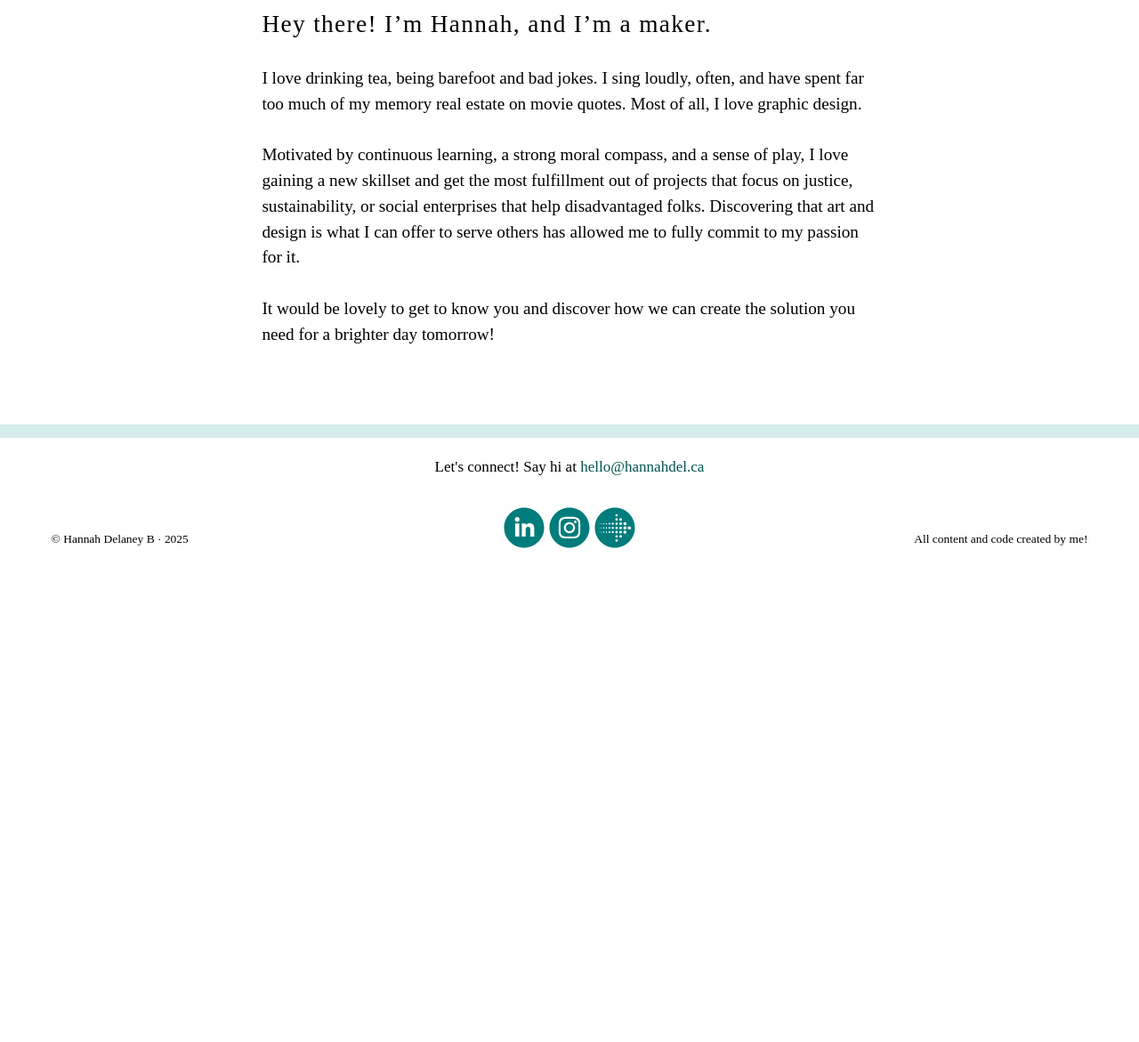
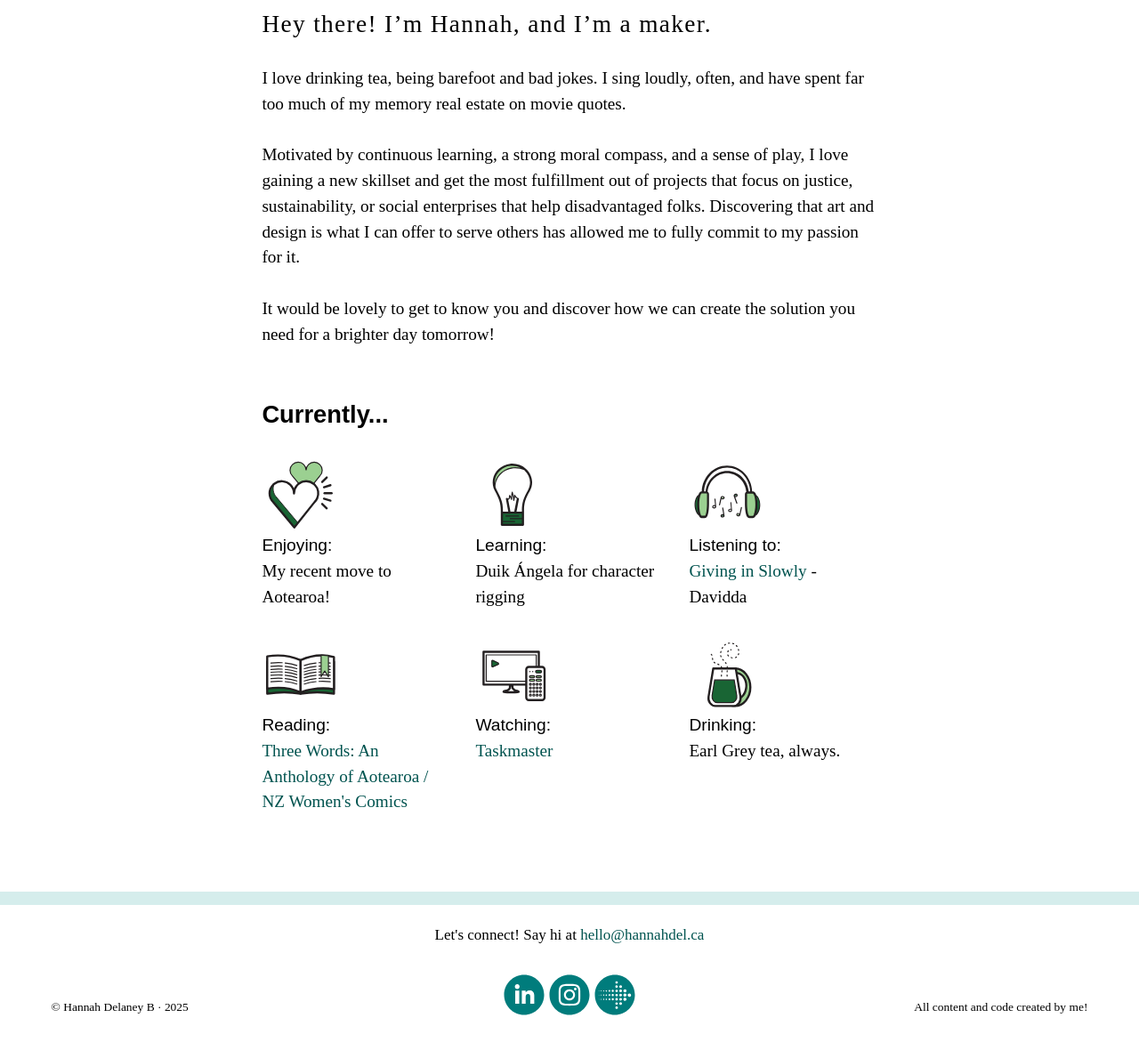
Before and after one commit to HannahDelaney/portfolio-site-2020, a Jekyll site: the page built from about.html, in a window 1280 px wide and 1400 px high, scrolled down 552 px. Shown: the part 229-1400 px from the top of the window at 89% size. Built offline with Jekyll 4.4.1, drawn with Linux system fonts in a browser that asks for light colours; some web fonts are replaced; before the commit the page ends 1427 px from its top, so only the background shows below that.

Commit message:
Add new icon section to about me page

```diff
--- a/about.html
+++ b/about.html
@@ -5,16 +5,63 @@ seo-description: Hannah - that’s me - is passionate about the fact that she ge
 display-img: /images/about-test.jpg
 ---
 
-<div class="tight-para gutter-2 pad-b-2">
-  <div class="pad-t-2">
+<div class="tight-para gutter pad-b-2">
+  <div class="pad-t-2 gutter">
     <h1>About Me.</h1>
     <div class="push">
       <img class="img-flex"src="{{site.baseurl}}/images/about-test.jpg" alt="Hannah sits outside in autumn, smiling in front of a wooden fence.">
     </div>
     <h2 class="tera f-prim normal">Hey there! I’m Hannah, and I’m a maker.</h2>
-    <p>I love drinking tea, being barefoot and bad jokes. I sing loudly, often, and have spent far too much of my memory real estate on movie quotes. <span class="bold">Most of all, I love graphic design.</span></p>
+    <p>I love drinking tea, being barefoot and bad jokes. I sing loudly, often, and have spent far too much of my memory real estate on movie quotes.</p>
     <p>Motivated by continuous learning, a strong moral compass, and a sense of play, I love gaining a new skillset and get the most fulfillment out of projects that focus on justice, sustainability, or social enterprises that help disadvantaged folks. Discovering that art and design is what I can offer to serve others has allowed me to fully commit to my passion for it.</p>
     <p>It would be lovely to get to know you and discover how we can create the solution you need for a brighter day tomorrow! </p>
   </div>
+  <div class="pad-t gutter-1-2">
+    <h3 class="gutter-1-2">Currently...</h3>
+    <div class="grid">
+      <div class="unit xs-1-2 m-1-3 gutter-1-2">
+        <div class="inline-block cat-icon-container">
+          <img class="icon category-icon" src="{{site.baseurl}}/images/i_enjoying.svg" alt="Motion Icon">
+        </div>
+        <p class="f-second push-0">Enjoying:</p>
+        <p>My recent move to Aotearoa!</p>
+      </div>
+      <div class="unit xs-1-2 m-1-3 gutter-1-2">
+        <div class="inline-block cat-icon-container">
+          <img class="icon category-icon" src="{{site.baseurl}}/images/i_learning.svg" alt="Motion Icon">
+        </div>
+        <p class="f-second push-0">Learning:</p>
+        <p>Duik Ángela for character rigging</p>
+      </div>
+      <div class="unit xs-1-2 m-1-3 gutter-1-2">
+        <div class="inline-block cat-icon-container">
+          <img class="icon category-icon" src="{{site.baseurl}}/images/i_listening-to.svg" alt="Motion Icon">
+        </div>
+        <p class="f-second push-0">Listening to:</p>
+        <p><a href="https://www.youtube.com/watch?v=-m-YJFsS2KE">Giving in Slowly</a> - Davidda</p>
+      </div>
+      <div class="unit xs-1-2 m-1-3 gutter-1-2">
+        <div class="inline-block cat-icon-container">
+          <img class="icon category-icon" src="{{site.baseurl}}/images/i_reading.svg" alt="Motion Icon">
+        </div>
+        <p class="f-second push-0">Reading:</p>
+        <p><a href="https://www.goodreads.com/book/show/29616124-three-words?from_search=true&from_srp=true&qid=1D7pTwulcL&rank=1">Three Words: An Anthology of Aotearoa / NZ Women's Comics</a></p>
+      </div>
+      <div class="unit xs-1-2 m-1-3 gutter-1-2">
+        <div class="inline-block cat-icon-container">
+          <img class="icon category-icon" src="{{site.baseurl}}/images/i_watching.svg" alt="Motion Icon">
+        </div>
+        <p class="f-second push-0">Watching:</p>
+        <p><a href="https://www.youtube.com/@Taskmaster">Taskmaster</a></p>
+      </div>
+      <div class="unit xs-1-2 m-1-3 gutter-1-2">
+        <div class="inline-block cat-icon-container">
+          <img class="icon category-icon" src="{{site.baseurl}}/images/i_drinking.svg" alt="Motion Icon">
+        </div>
+        <p class="f-second push-0">Drinking:</p>
+        <p>Earl Grey tea, always.</p>
+      </div>
+    </div>
+  </div>
 
 </div>
```
Also changed, not shown: images/i_drinking.svg (added), images/i_enjoying.svg (added), images/i_learning.svg (added), images/i_listening-to.svg (added), images/i_reading.svg (added), images/i_watching.svg (added).
